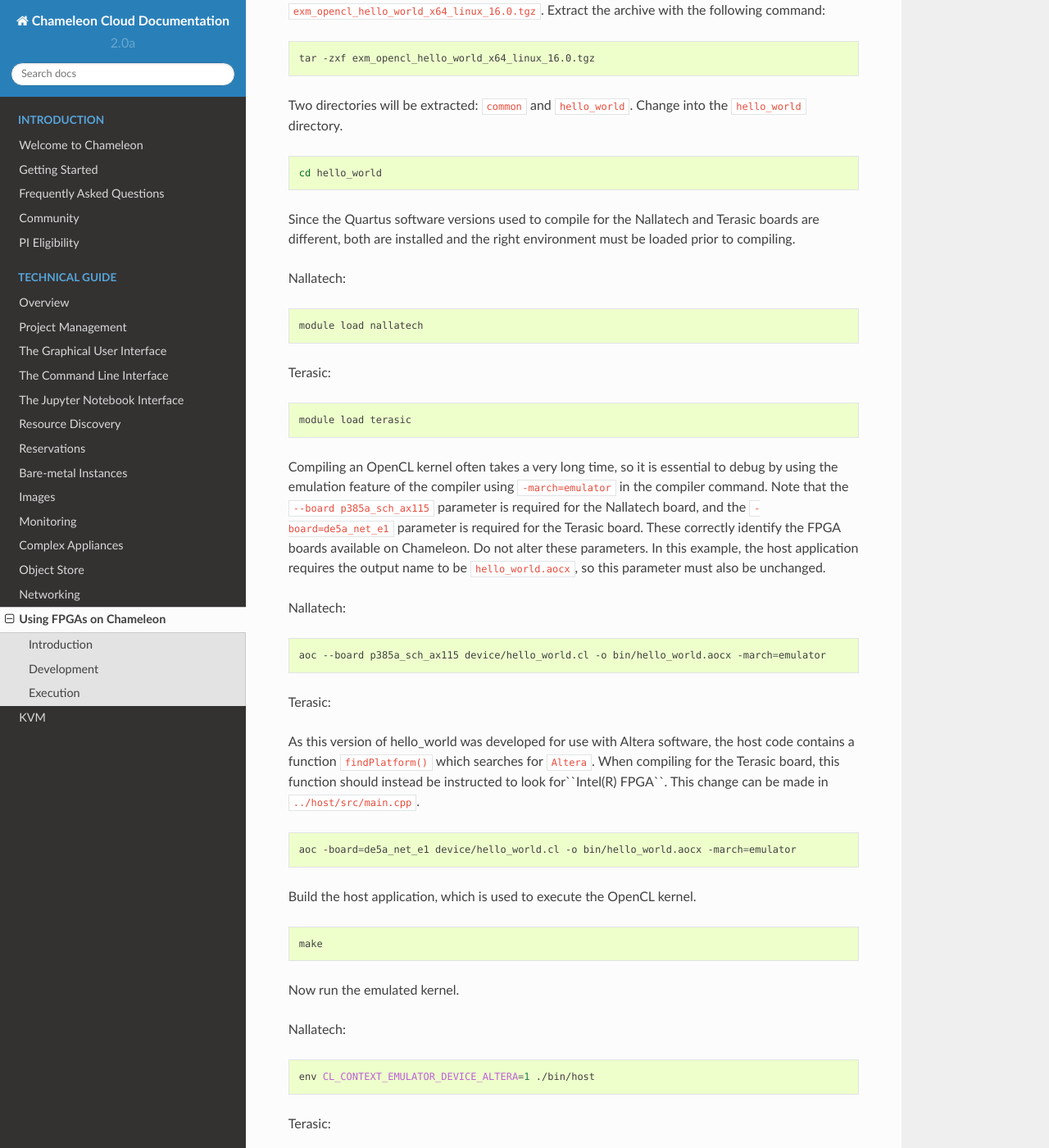
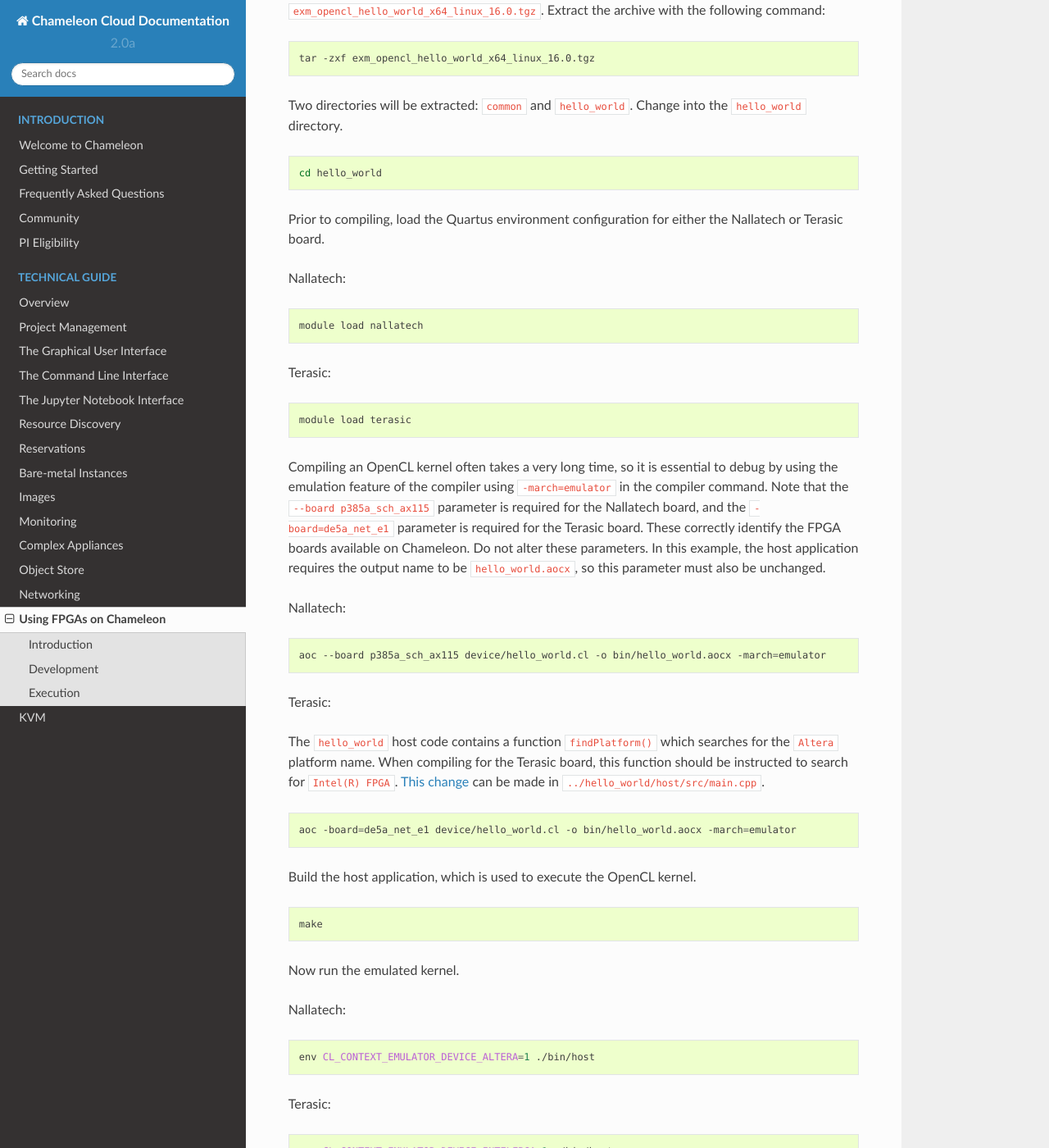
Before and after one commit to ChameleonCloud/docs, a Sphinx documentation site: the page built from source/technical/fpga.rst, in a window 1280 px wide and 1400 px high, scrolled down 1065 px. Shown: the whole window at 82% size. Built offline with Sphinx 7.4.7 and the Read the Docs theme 2.0.0, drawn with Linux system fonts in a browser that asks for light colours; some of the changed text lies outside the part shown.

Commit message:
Update fpga.rst

```diff
--- a/source/technical/fpga.rst
+++ b/source/technical/fpga.rst
@@ -40,7 +40,7 @@ Two directories will be extracted: ``common`` and ``hello_world``. Change into t
 
    cd hello_world
 
-Since the Quartus software versions used to compile for the Nallatech and Terasic boards are different, both are installed and the right environment must be loaded prior to compiling.
+Prior to compiling, load the Quartus environment configuration for either the Nallatech or Terasic board.
 
 Nallatech:
 
@@ -64,7 +64,7 @@ Nallatech:
 
 Terasic:
 
-As this version of hello_world was developed for use with Altera software, the host code contains a function ``findPlatform()`` which searches for ``Altera``. When compiling for the Terasic board, this function should instead be instructed to look for``Intel(R) FPGA``. This change can be made in ``../host/src/main.cpp``.
+The ``hello_world`` host code contains a function ``findPlatform()`` which searches for the ``Altera`` platform name. When compiling for the Terasic board, this function should be instructed to search for ``Intel(R) FPGA``. `This change <https://www.intel.com/content/www/us/en/programmable/support/support-resources/knowledge-base/solutions/fb409015.html>`_ can be made in ``../hello_world/host/src/main.cpp``.
 
 .. code-block:: bash
 
```
Also changed, not shown: other parts of source/technical/fpga.rst (+1 -1 lines).
